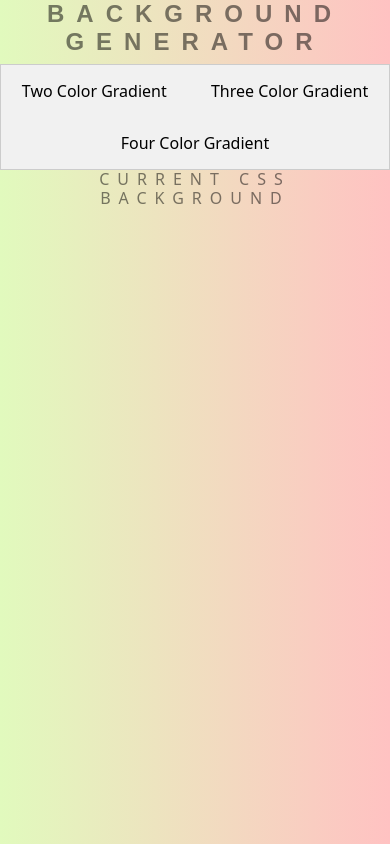
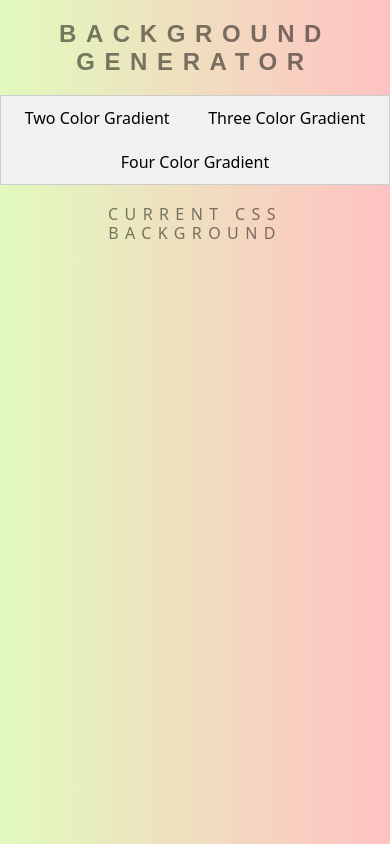
Before and after one commit to Mr-Fennie/GBG, a plain HTML site: page index.html in a window 390 px wide. Drawn offline with nearby package versions, Linux system fonts and the light colour scheme.

Commit message:
.css update

```diff
--- a/style.css
+++ b/style.css
@@ -3,10 +3,10 @@ body {
     color: rgba(0,0,0,.5);
     text-align: center;
     text-transform: uppercase;
-    	letter-spacing: .5em;
+    letter-spacing: .4em;
     top: 15%;
-/* 	background: linear-gradient(to right, rgb(248, 214, 48), rgb(255, 117, 152)); */
-	background: linear-gradient(to right, rgb(225, 250, 189), rgb(255, 194, 194)); /* Standard syntax */
+		/* background: linear-gradient(to right, rgb(248, 214, 48), rgb(255, 117, 152)); */
+	background: linear-gradient(to right, rgb(225, 250, 189), rgb(255, 194, 194));  /* Standard syntax */
 
 }
 
@@ -15,8 +15,9 @@ h1 {
     color: rgba(0,0,0,.5);
     text-align: center;
     text-transform: uppercase;
-    letter-spacing: .5em;
-    width: 100%;
+    letter-spacing: .4em;
+    /* width: 100%; */
+		margin: 5%;
 }
 
 h3 {
@@ -26,6 +27,10 @@ h3 {
     text-transform: none;
     letter-spacing: 0.01em;
 
+}
+
+h2{
+	margin: 5%;
 }
 
 .btn-group{
@@ -79,6 +84,34 @@ h3 {
 
 @media only screen and (max-width: 690px) {
 	h1{
+	 font-size: 2em;
+	}
+	body{
+	 font-size: 1em;
+
+	}
+	.tab {
+		font-size: 1.1em;
+	    overflow: hidden;
+	    border: 1px solid #ccc;
+	    background-color: #f1f1f1;
+	}
+	h2{
+		font-size: 1.2em;
+	}
+	.tab button {
+		  background-color: inherit;
+		  float: center;
+		  border: none;
+		  outline: none;
+		  cursor: pointer;
+		  padding: 10px 14px;
+		  transition: 0.3s;
+	}
+	}
+
+	@media only screen and (max-width: 420px) {
+		h1{
 		 font-size: 1.5em;
 		}
 		body{
@@ -86,6 +119,7 @@ h3 {
 
 		}
 		.tab {
+			font-size: 1em;
 		    overflow: hidden;
 		    border: 1px solid #ccc;
 		    background-color: #f1f1f1;
@@ -93,4 +127,13 @@ h3 {
 		h2{
 			font-size: 1em;
 		}
+		.tab button {
+			  background-color: inherit;
+			  float: center;
+			  border: none;
+			  outline: none;
+			  cursor: pointer;
+			  padding: 10px 14px;
+			  transition: 0.3s;
 		}
+		}
```
Lines whose indentation alone changed are shown as unchanged.
